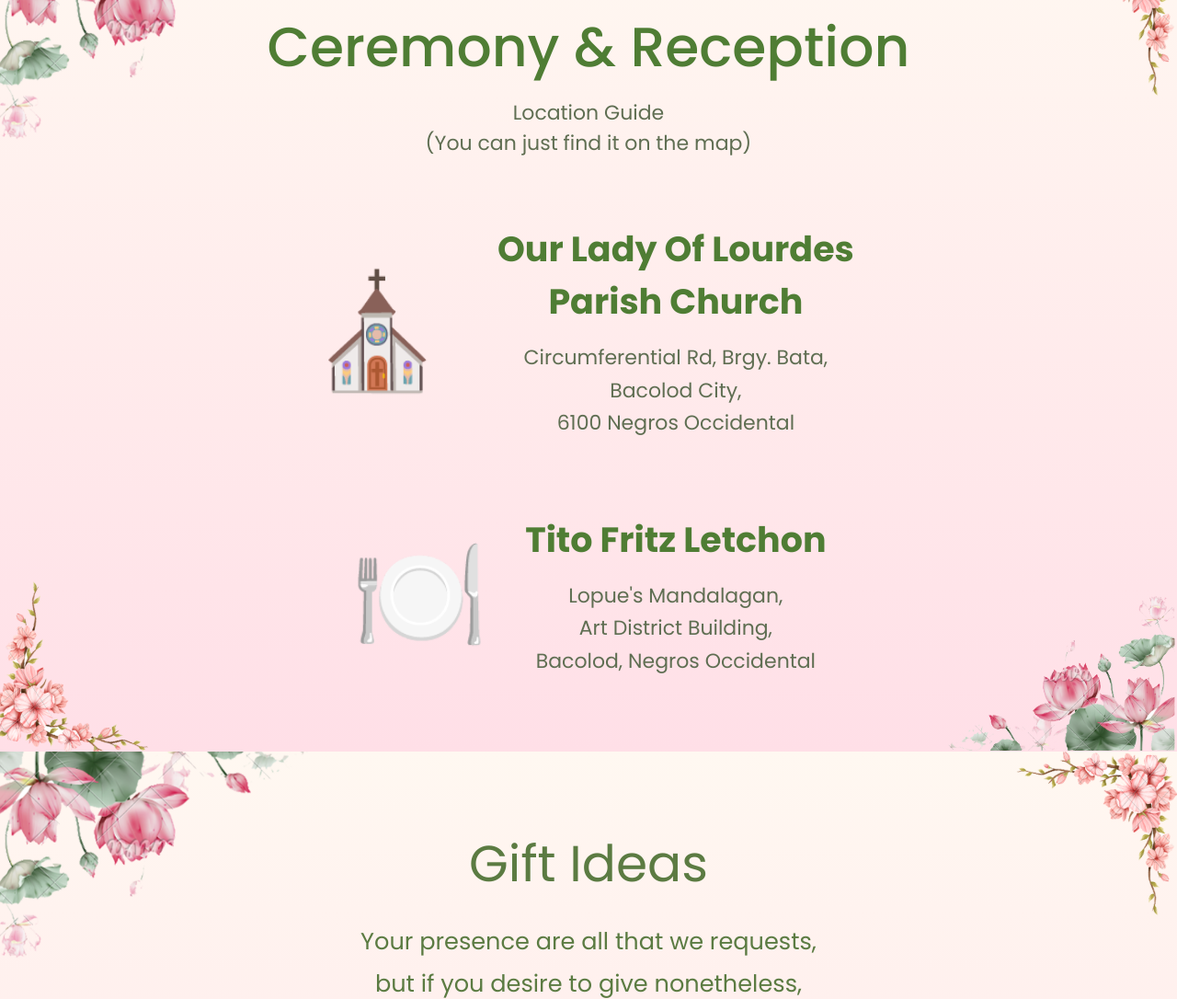
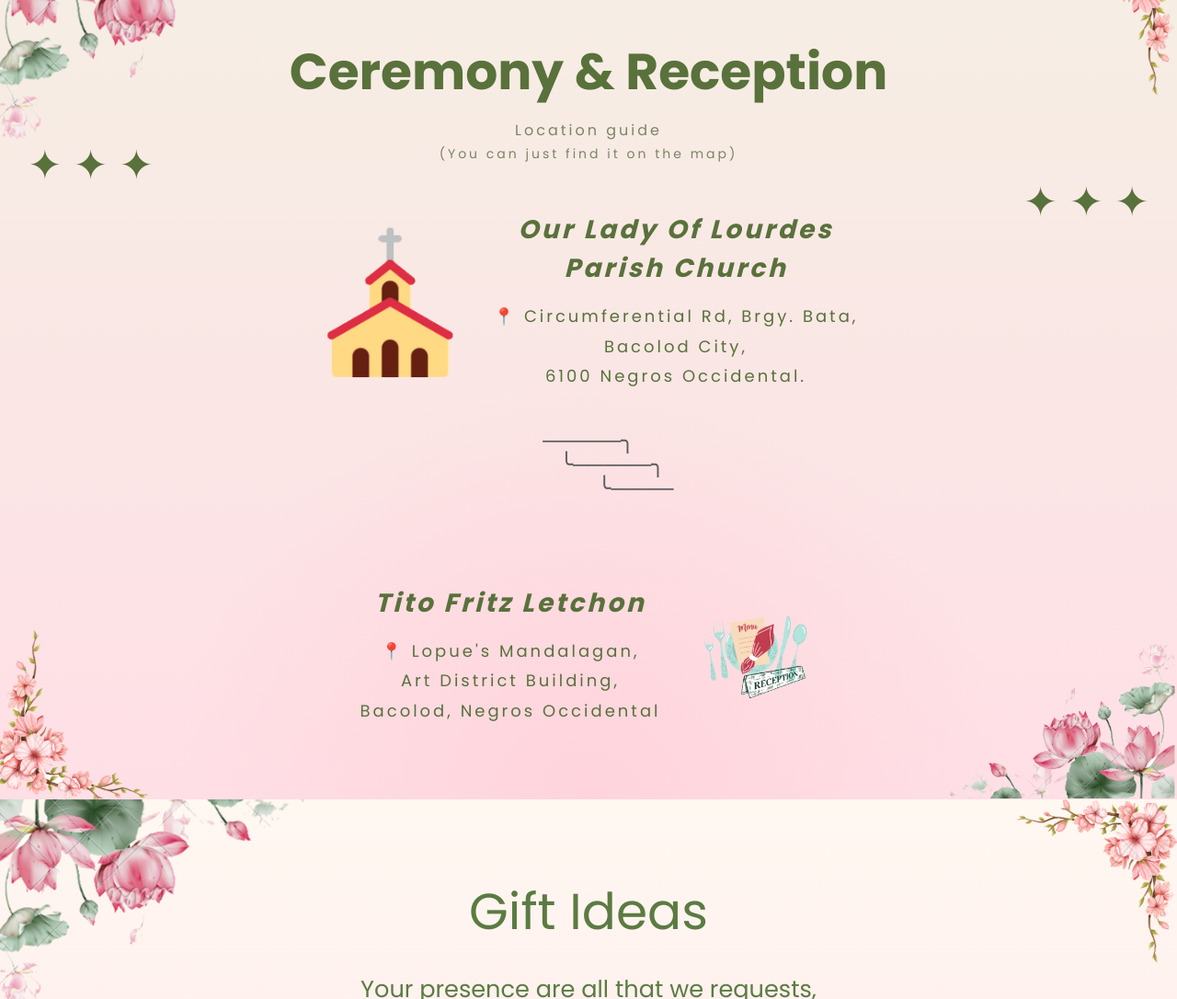
Before and after one commit to judedorant/invitationThyra, a plain HTML site: page index.html in a window 1280 px wide. Shown: the part 1180-2266 px from the top of the page at 92% size. Drawn offline with Linux system fonts and the light colour scheme.

Commit message:
2nd section test

```diff
--- a/css.css
+++ b/css.css
@@ -179,8 +179,88 @@ section{
   right:7%;
 }
 /* SECOND PAGE */
+.second{
+    min-height:100vh;
+    background:
+      radial-gradient(circle at bottom,#ffd4dc 0%,transparent 40%),
+      linear-gradient(to bottom,#f5efe4,#ffdfe6);
+    text-align:center;
+}
 
-.second{
+/* title */
+
+.section-title{
+    margin-top:60px;
+    font-size:clamp(34px,5vw,55px);
+    color:#59713b;
+    font-weight:600;
+}
+
+.guide{
+    color:#7b8564;
+    letter-spacing:3px;
+    margin-top:10px;
+}
+
+.guide span{
+    font-size:14px;
+}
+
+.location-card{
+    display:flex;
+    align-items:center;
+    justify-content:center;
+    gap:30px;
+    margin-top:50px;
+    z-index:2;
+}
+
+.church-icon{
+    width:160px;
+}
+
+.ticket-icon{
+    width:140px;
+}
+
+.location-info h2{
+    color:#59713b;
+    font-size:28px;
+    font-style:italic;
+    letter-spacing:3px;
+    margin-bottom:15px;
+}
+
+.address{
+    color:#59713b;
+    letter-spacing:3px;
+    line-height:1.8;
+    font-size:18px;
+}
+
+.travel-path{
+    color:#5b5b5b;
+    margin:40px 0;
+    font-size:24px;
+    line-height:1.1;
+}
+
+.spark-left{
+    position:absolute;
+    left:30px;
+    top:220px;
+    font-size:45px;
+    color:#59713b;
+}
+
+.spark-right{
+    position:absolute;
+    right:30px;
+    top:260px;
+    font-size:45px;
+    color:#59713b;
+}
+/* .second{
   background:linear-gradient(to bottom,#fff8f1,#ffdfe7);
 }
 
@@ -197,7 +277,7 @@ section{
   margin-top:10px;
   color:#5f6e52;
   font-size:clamp(14px,2vw,22px);
-}
+} */
 
 .venue-wrapper{
   margin-top:70px;
--- a/index.html
+++ b/index.html
@@ -60,7 +60,7 @@
   </section>
 
   <!-- SECOND PAGE -->
-  <section class="second">
+  <!-- <section class="second">
 
   <img class="flower-top" src="img/topleft.png">
 
@@ -111,7 +111,70 @@
 
     </div>
 
-  </section>
+  </section> -->
+
+
+  <section class="second">
+
+    <img class="flower-top" src="img/topleft.png">
+    <img class="flower-top-right" src="img/toprightt.png">
+    <img class="flower-bottom-left" src="img/btmleft.png">
+    <img class="flower-bottom" src="img/rightFlowerBtm.png">
+
+    <h1 class="section-title">
+        Ceremony & Reception
+    </h1>
+
+    <div class="guide">
+        Location guide <br>
+        <span>(You can just find it on the map)</span>
+    </div>
+
+    <div class="spark-left">✦ ✦ ✦</div>
+    <div class="spark-right">✦ ✦ ✦</div>
+
+    <!-- CHURCH -->
+    <div class="location-card church">
+
+        <img src="img/church.png" class="church-icon">
+
+        <div class="location-info">
+            <h2>Our Lady Of Lourdes<br>Parish Church</h2>
+
+            <div class="address">
+                📍 Circumferential Rd, Brgy. Bata,<br>
+                Bacolod City,<br>
+                6100 Negros Occidental.
+            </div>
+        </div>
+
+    </div>
+
+    <!-- PATH -->
+    <div class="travel-path">
+        ─────╮<br>
+        &nbsp;&nbsp;&nbsp;&nbsp;&nbsp;&nbsp;&nbsp;&nbsp;╰─────╮<br>
+        &nbsp;&nbsp;&nbsp;&nbsp;&nbsp;&nbsp;&nbsp;&nbsp;&nbsp;&nbsp;&nbsp;&nbsp;&nbsp;&nbsp;&nbsp;&nbsp;╰────
+    </div>
+
+    <!-- RECEPTION -->
+    <div class="location-card reception">
+
+        <div class="location-info">
+            <h2>Tito Fritz Letchon</h2>
+
+            <div class="address">
+                📍 Lopue's Mandalagan,<br>
+                Art District Building,<br>
+                Bacolod, Negros Occidental
+            </div>
+        </div>
+
+        <img src="img/reception-ticket.png" class="ticket-icon">
+
+    </div>
+
+</section>
 
   <section class="gift-section">
 
```
Also changed, not shown: img/church.png (added), img/reception-ticket.png (added).
